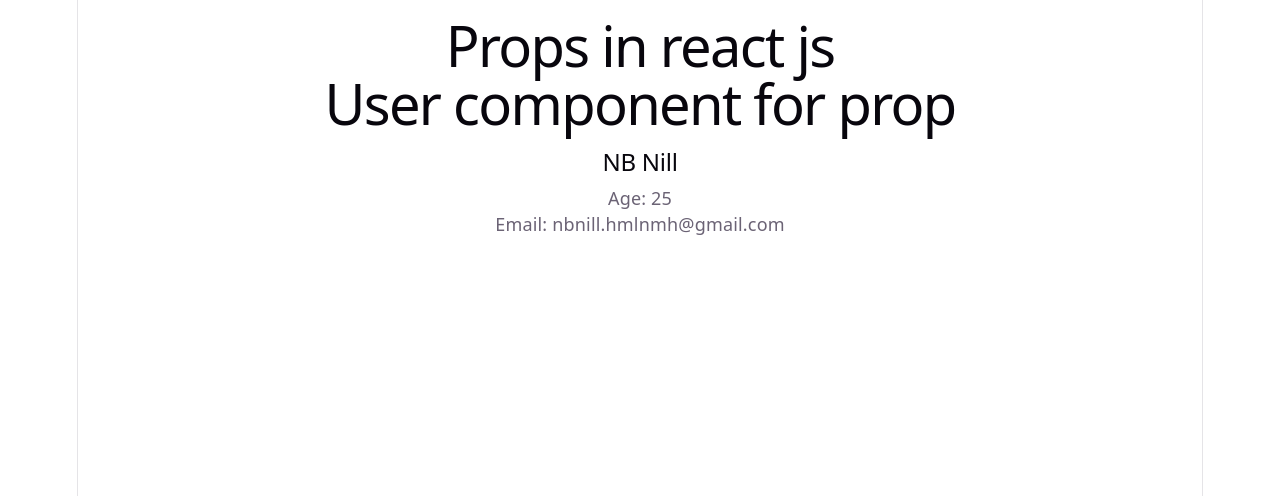
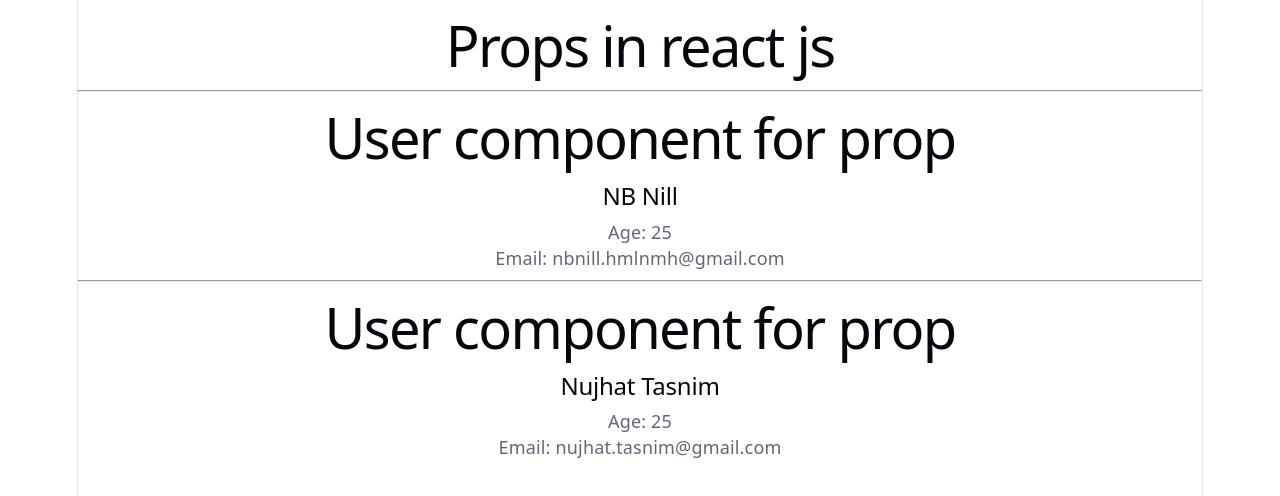
Before and after one commit to codewithnill/reactjs_19_by_code_step_by_step, a React (Vite) app in the folder main/react-blog/: page / in a window 1280 px wide. Shown: the top 496 px of the page. Built offline with nearby package versions, Linux system fonts and the light colour scheme.

Commit message:
include a second object.

```diff
--- a/main/react-blog/src/App.jsx
+++ b/main/react-blog/src/App.jsx
@@ -8,12 +8,21 @@ function App() {
     age: 25,
     email: "nbnill.hmlnmh@gmail.com"
   };
+
+  let userObj2 = {
+    name: "Nujhat Tasnim",
+    age: 25,
+    email: "nujhat.tasnim@gmail.com"
+  };
+
+
   return (
     <div>
       <h1>Props in react js</h1>
       {/* <h2>{name}</h2> */}
       {/* <UserForProp name={userObj.name} age={userObj.age} email={userObj.email} /> */}
       <UserForProp user={userObj} />
+      <UserForProp user={userObj2} />
     </div>
   );
 }
--- a/main/react-blog/src/UserForProp.jsx
+++ b/main/react-blog/src/UserForProp.jsx
@@ -2,6 +2,7 @@
 // function UserForProp({user}) {
 //     return(
 //         <div>
+//             <hr></hr>
 //             <h1>User component for prop</h1>
 //             <h2>{user.name}</h2>
 //             <p>Age: {user.age}</p>
@@ -14,6 +15,7 @@
 function UserForProp(props) {
     return(
         <div>
+            <hr></hr>
             <h1>User component for prop</h1>
             <h2>{props.user.name}</h2>
             <p>Age: {props.user.age}</p>
```
